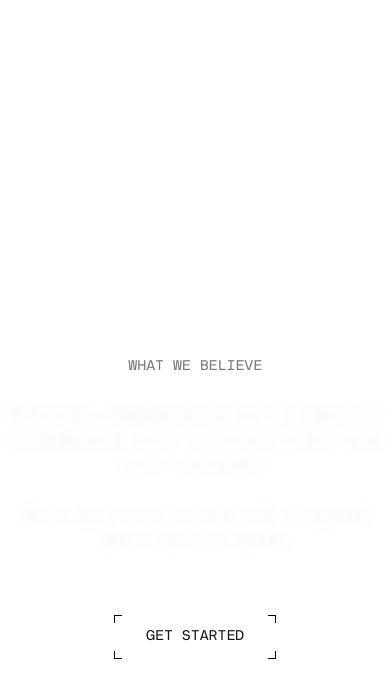
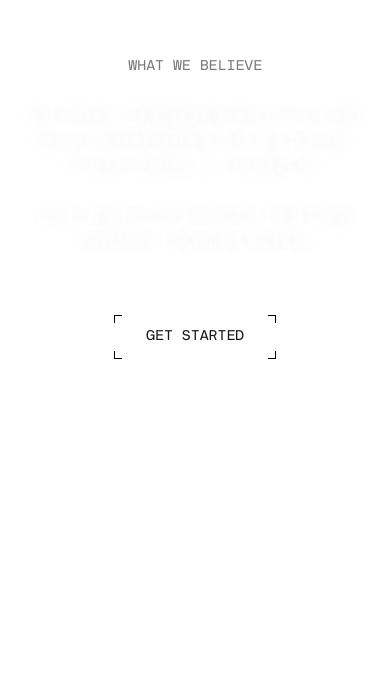
Before and after one commit to daybreak-studio/superpower, a Next.js app: page / in a window 390 px wide. Shown: the part 1639-2336 px from the top of the page. Built offline with nearby package versions, Linux system fonts and the light colour scheme.

Commit message:
Added mobile interaction

```diff
--- a/components/Sections/ScrollingTextSection/ScrollingTextLayout.tsx
+++ b/components/Sections/ScrollingTextSection/ScrollingTextLayout.tsx
@@ -48,8 +48,8 @@ const ScrollingTextLayout = (props: Props) => {
 
   return (
     <section className="relative h-svh" style={{}}>
-      <div className="align-center flex justify-center">
-        <div className="flex max-w-[1011px] flex-col items-center justify-center gap-[30px] py-[500px] ">
+      <div className="align-center flex justify-center px-6">
+        <div className="flex w-full max-w-[600px] flex-col items-center justify-center gap-[30px] py-[200px] lg:max-w-[1011px] lg:py-[500px] ">
           <p className="font-mono-sm text-center text-[#7B7B7C]">
             What we believe
           </p>
```
